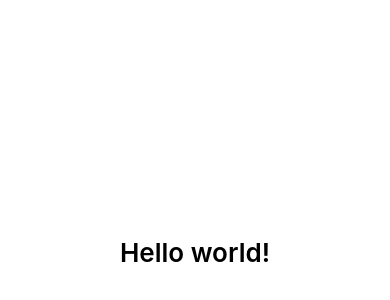
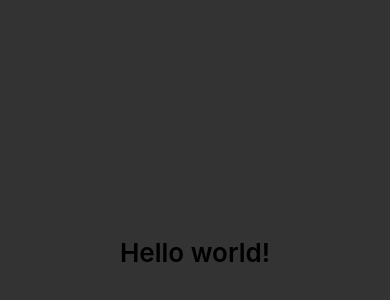
Before and after one commit to abhishekbhatia08/React_Native_Projects, a React Native app in the folder FirstProject/: screen / in a window 390 px wide. Shown: the part 170-470 px from the top of the page. Built offline with nearby package versions, Linux system fonts and the light colour scheme.

Commit message:
FIX: Minor Fixes

```diff
--- a/FirstProject/App.tsx
+++ b/FirstProject/App.tsx
@@ -27,6 +27,7 @@ const Styles = StyleSheet.create({
     flex: 1,
     alignItems: 'center',
     justifyContent: 'center',
+     backgroundColor: '#333333'
   },
   whiteText: {
     fontSize: 26,
```
Also changed, not shown: 2 other files (tests, documents, lock files or other folders).
